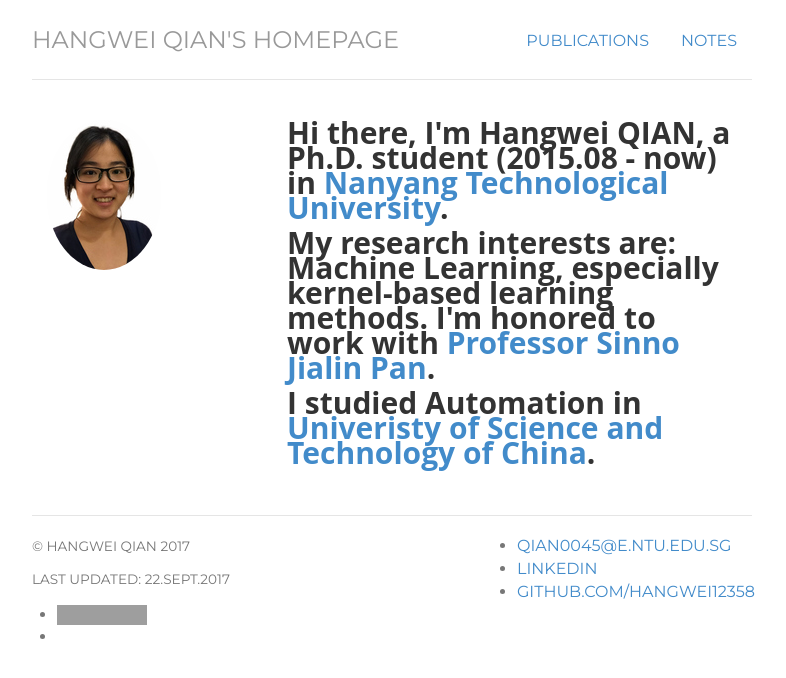
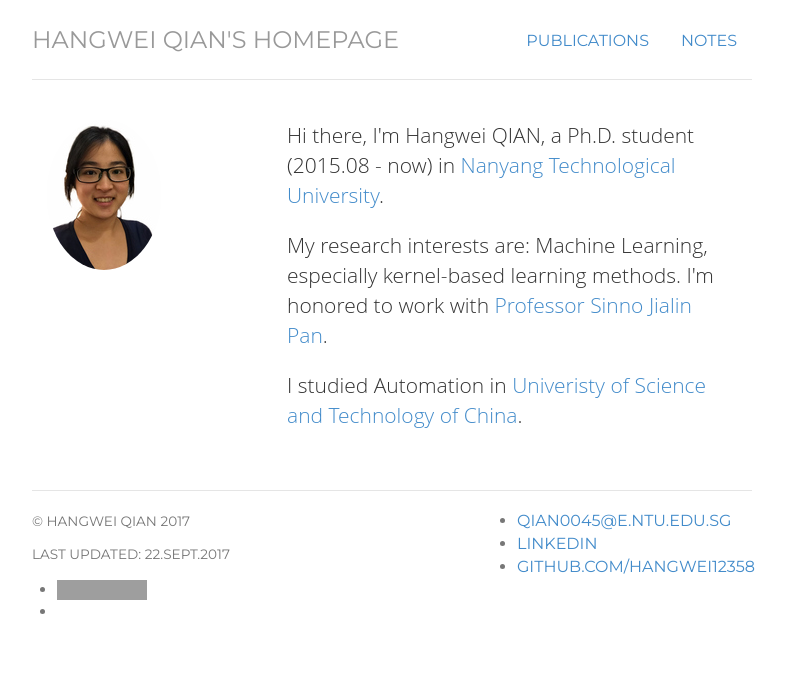
Before and after one commit to Hangwei12358/Hangwei12358.github.io, a Jekyll site: the page built from index.html, in a window 1280 px wide. Shown: the top 678 px of the page, without its empty margins (248-1034 px from the left). Built offline with Jekyll 4.4.1, drawn with Linux system fonts in a browser that asks for light colours; grey boxes are pictures that could not be loaded.

Commit message:
change back

```diff
--- a/index.html
+++ b/index.html
@@ -10,10 +10,10 @@ notes: passive
 	<img  class="img-circle avatar" alt="Hangwei QIAN" src="img/Qian_Hangwei.jpg">
 	</div>
 	<div itemscope itemtype="http://data-vocabulary.org/Person" class="col-sm-8">
-	<p class="h2">Hi there, I'm Hangwei QIAN, a Ph.D. student (2015.08 - now) in <a href="http://www.ntu.edu.sg/Pages/home.aspx"  target="_blank">Nanyang Technological University</a>.
-    <p class = "h2">My research interests are: Machine Learning, especially kernel-based learning methods. I'm honored to work with <a href= "http://www.ntu.edu.sg/home/sinnopan/" target="_blank">Professor Sinno Jialin Pan</a>.</p>
+	<p class="lead">Hi there, I'm Hangwei QIAN, a Ph.D. student (2015.08 - now) in <a href="http://www.ntu.edu.sg/Pages/home.aspx"  target="_blank">Nanyang Technological University</a>.
+    <p class = "lead">My research interests are: Machine Learning, especially kernel-based learning methods. I'm honored to work with <a href= "http://www.ntu.edu.sg/home/sinnopan/" target="_blank">Professor Sinno Jialin Pan</a>.</p>
 
-    <p class = "h2">I studied Automation in<a href="http://en.ustc.edu.cn/" target = "_blank"> Univeristy of Science and Technology of China</a>.</p>
+    <p class = "lead">I studied Automation in<a href="http://en.ustc.edu.cn/" target = "_blank"> Univeristy of Science and Technology of China</a>.</p>
 	</div>
 </div>
 <!-- </div> -->
```
